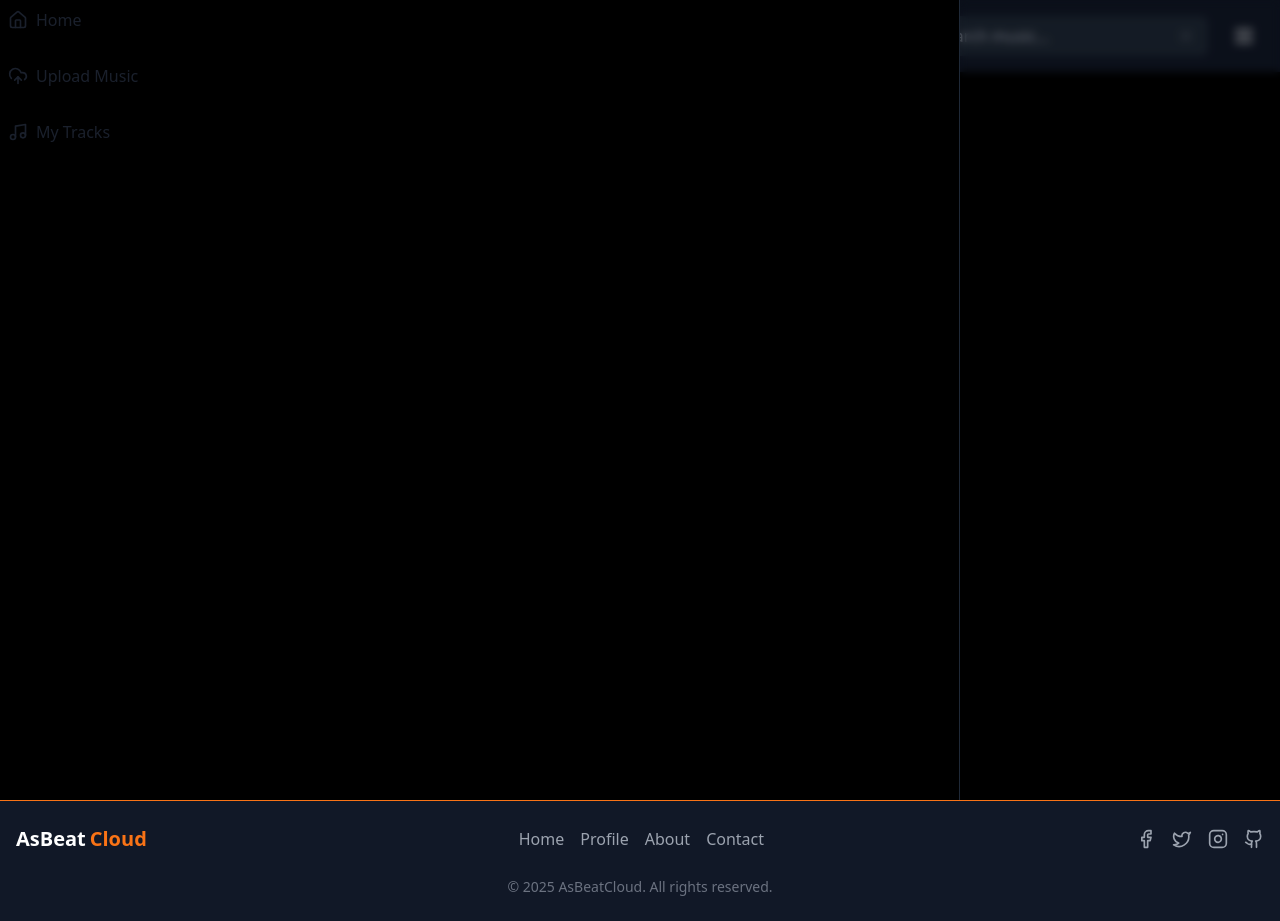
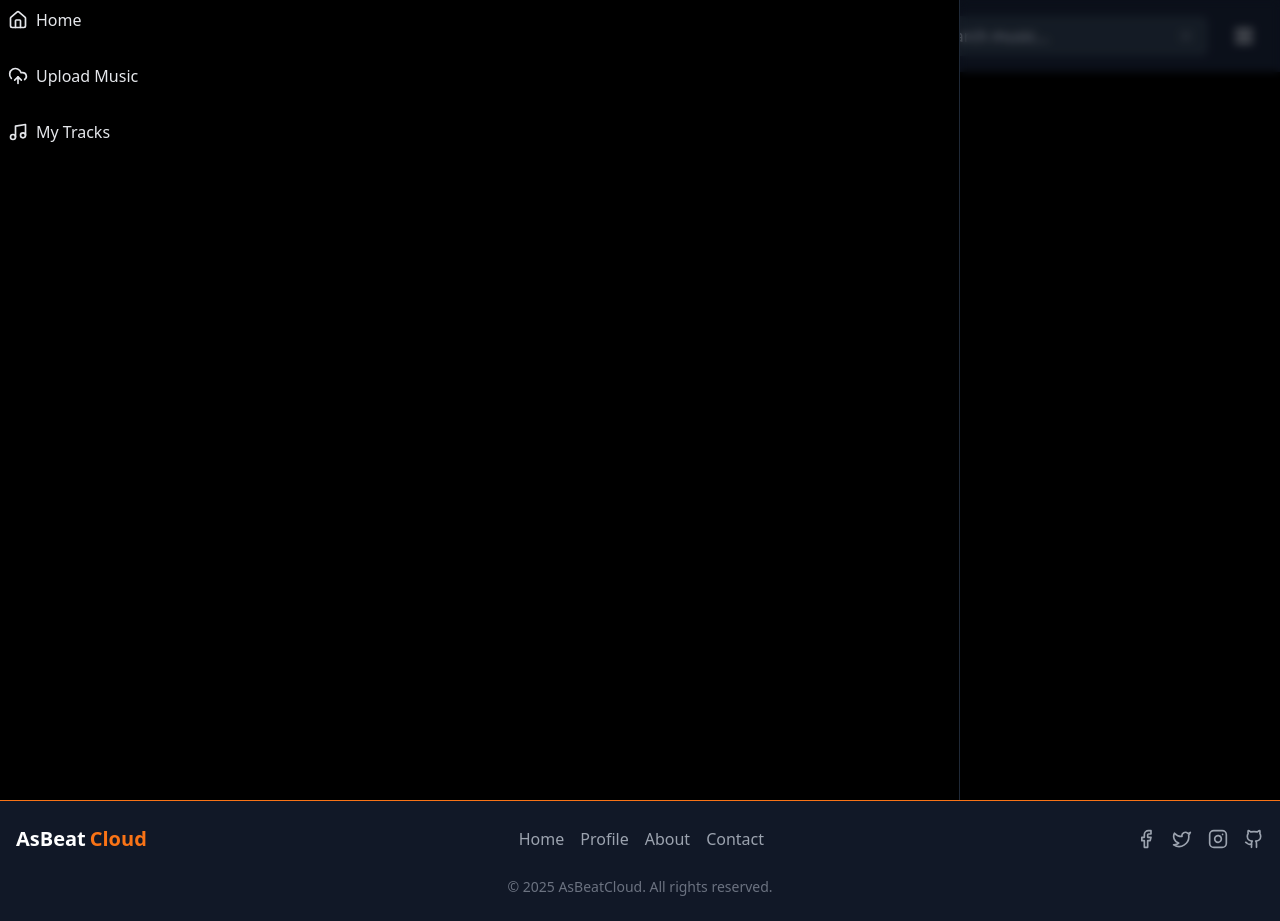
Before and after one commit to Mbboy010/asbeatcloud, a Next.js app: page / in a window 1280 px wide. Both pictures are taken after a click on the button 1243 px from the left and 36 px from the top of the page. Built offline with nearby package versions, Linux system fonts and the light colour scheme.

Commit message:
Initial commit

```diff
--- a/src/components/nav/Sidebar.tsx
+++ b/src/components/nav/Sidebar.tsx
@@ -42,10 +42,10 @@ export default function Sidebar() {
 
   return (
     <div
-      className={`fixed top-0 left-0 min-h-screen w-screen z-40  ${dis ? "block" : "hidden"} `}
+      className={`fixed text-gray-200 top-0 left-0 min-h-screen w-screen z-40  ${dis ? "block" : "hidden"} `}
     >
-    <div onClick={toggleSidebar} className={`backdrop-blur-sm duration-500 bg-[#00000053] w-screen h-screen ${op ? "opacity-100" : "opacity-0"}`}></div>
-     <div className={`absolute border-r duration-500 border-gray-800 bg-black top-0 h-full w-[75vw] ${lef ? "left-0" : "left-[-75vw]"}`}>
+    <div onClick={toggleSidebar} className={`backdrop-blur-sm duration-500 bg-[#00000053] absolute top-0 left-0 z-10 w-screen h-screen ${op ? "opacity-100" : "opacity-0"}`}></div>
+     <div className={`absolute z-20 border-r duration-500 border-gray-800 bg-black top-0 h-full w-[75vw] ${lef ? "left-0" : "left-[-75vw]"}`}>
 
       {/* Header with Close Button - Only on mobile when open */}
 
```
